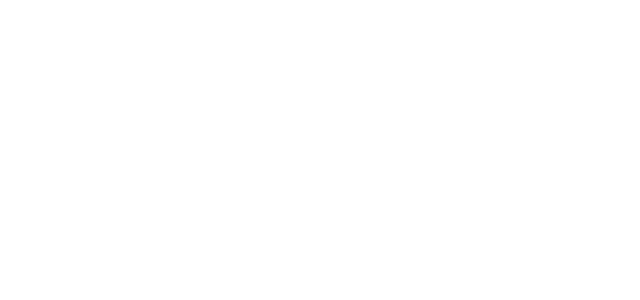
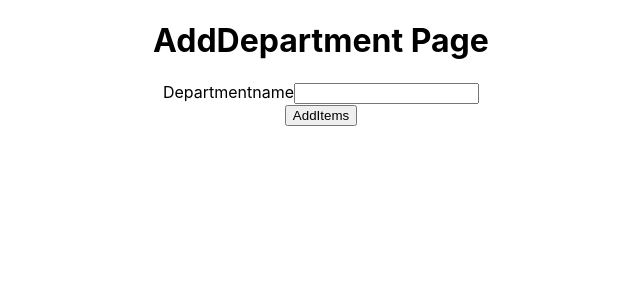
Before and after one commit to jr5g3OnlineCustomerService/OnlineCustomerService_React, a React (Create React App) app in the folder online_customer_service/: page /dept in a window 1280 px wide. Shown: the top 300 px of the page, without its empty margins (319-959 px from the left). Built offline with nearby package versions, Linux system fonts and the light colour scheme.

Commit message:
AddDepartment

```diff
--- a/online_customer_service/src/App.js
+++ b/online_customer_service/src/App.js
@@ -3,6 +3,7 @@
 import OperatorLogin from './component/OperatorLogin';
 import OperatorRegisteration from './component/OperatorRegisteration';
 import AdminLogin from './component/AdminLogin';
+import AddDepartment from './component/AddDepartment';
 import './App.css';
 
 function App() {
@@ -13,6 +14,7 @@
           <Route path="/" exact component={OperatorLogin}></Route>
           <Route path="/operatorReg" exact component={OperatorRegisteration}></Route>
           <Route path="/admin" exact component={AdminLogin}></Route>
+          <Route path="/dept" exact component={AddDepartment}></Route>
         </Switch>
       </Router>
     </div>
--- /dev/null
+++ b/online_customer_service/src/component/AddDepartment.js
@@ -0,0 +1,52 @@
+import React,{ Component,Redirect } from 'react';
+import {connect} from 'react-redux';
+import * as DepartmentAction from '../store/actions/DepartmentAction';
+import { bindActionCreators } from 'redux';
+
+class AddDepartment extends Component{
+    constructor(props){
+        super(props)
+        this.state={
+            departmentName:''
+        }
+        this.addDept=this.addDept.bind(this);
+    }
+    addDept=(add)=>{
+        let payload={
+            departmentName:this.state.departmentName
+
+        }
+        this.props.DepartmentAction.addDept1(payload);
+    }
+    onChange=(obj)=>this.setState({[obj.target.name]:obj.target.value});
+render(){
+    if(this.props.addItems==='added')
+    return <Redirect to="/"></Redirect>
+    return(
+    <div>
+        <h1>AddDepartment Page</h1>
+        <form>
+            <div className="form-group">
+                <label>Departmentname</label>
+                <input type="text" name="departmentName" value={this.state.departmentName} className="form-control" onChange={this.onChange}></input>
+
+
+            </div>
+            <button className="btn btn-sucess" onClick={this.addDept}>AddItems</button>
+        </form>
+    </div>
+    );
+}
+}
+function mapStateToProps(state){
+    return{
+        dept: state.DepartmentReducer.dept,
+    };
+}
+function mapDispatchToProps(dispatch){
+    return{
+        DepartmentAction:bindActionCreators(DepartmentAction,dispatch)
+    };
+
+}
+export default connect(mapStateToProps,mapDispatchToProps)(AddDepartment);
--- /dev/null
+++ b/online_customer_service/src/store/actions/DepartmentAction.js
@@ -0,0 +1,29 @@
+import axios from 'axios';
+const DepartmentURL="http://localhost:8889/admin";
+export const AddDepartmentSucess=()=>{
+    console.log("inside registrationSucess method");
+    alert("Department added successfully");
+    //window.location.href="/";
+    return{
+        type:'ADD_SUCCESS'
+    }
+};
+export const addDept1=(payload)=>{
+    console.log("inside add department method");
+    let data={
+        departmentName:payload.departmentName
+    }
+    return(dispatch)=>{
+        return axios.post(DepartmentURL+"/addDepartment",data)
+        .then(Response =>{
+            localStorage.setItem("register",JSON.stringify(Response.data));
+            console.log("api call");
+            dispatch(AddDepartmentSucess());
+        })
+        .catch(Error=>{
+            console.log("error");
+            throw(Error);
+        });
+    };
+
+};
--- /dev/null
+++ b/online_customer_service/src/store/reducers/DepartmentReducers.js
@@ -0,0 +1,20 @@
+const initialState={
+
+    dept:[]
+}
+export default function DepartmentReducer(state=initialState,action){
+    switch(action.type){
+        case 'ADD_SUCCESS':
+                return{
+                    ...state,
+                    dept:action.dept
+                };
+       /* case 'GET_ALL_ITEMS_SUCCESS':
+                return{
+                    ...state,
+                    dept:action.items
+                };*/
+        default:
+            return state
+}
+}
--- a/online_customer_service/src/store/reducers/RootReducer.js
+++ b/online_customer_service/src/store/reducers/RootReducer.js
@@ -1,8 +1,9 @@
 import {combineReducers} from 'redux';
 import LoginReducer from './LoginReducer';
+import DepartmentReducer from './DepartmentReducers'
 
 const RootReducer = combineReducers({
-    LoginReducer
+    LoginReducer,DepartmentReducer
 
 });
 export default RootReducer;
```
